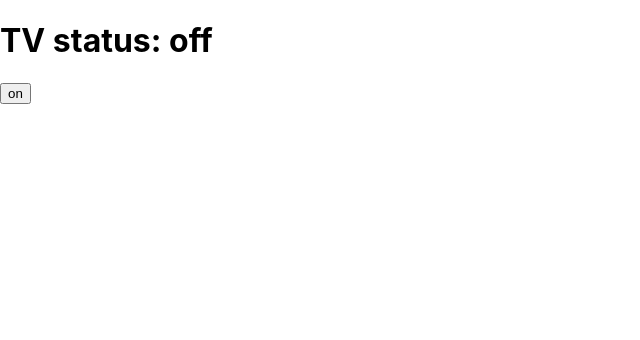
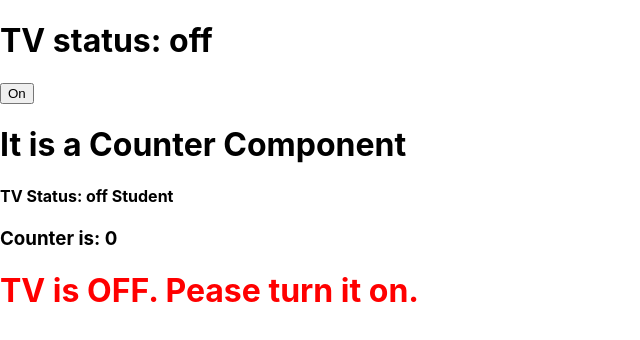
Before and after one commit to theirfanirfi/web_eng_summer, a React (Create React App) app in the folder frontend/: page / in a window 1280 px wide. Shown: the top 340 px of the page, without its empty margins (0-640 px from the left). Built offline with nearby package versions, Linux system fonts and the light colour scheme.

Commit message:
Class componet and Functional Component

```diff
--- a/frontend/src/App.js
+++ b/frontend/src/App.js
@@ -2,17 +2,30 @@ import React, {Component} from 'react';
 
 import logo from './logo.svg';
 import './App.css';
+
+import CounterComponent from './components/CounterComponent';
+
 class App extends Component {
 
-  state = {
+  constructor(props){
+    super(props);
+
+    this.state = {
     tvStatus: 'off',
   }
+
+  }
+
+
+
 
 componentDidMount(){
  // alert('this is Component did mount');
 }
 
-changeTvStatus = () => {
+
+
+changeTvStatus = (on_off) => {
   // if(this.state.tvStatus == 'off') {
   //   this.setState({
   //     tvStatus: 'on'
@@ -24,19 +37,31 @@ changeTvStatus = () => {
   // }
 
   this.setState({
-    tvStatus: this.state.tvStatus == 'off' ? 'on' : 'off'
+    tvStatus: on_off
   })
 }
 
+renderOffButton = () => {
+  return <button onClick={() => this.changeTvStatus('off')} >Off</button>
+}
+
+ renderOnButton = () => {
+  return <button onClick={() => this.changeTvStatus('on')} >On</button>
+}
+
   render(){
+    // this.setState({
+    //   tvStatus: 'on'
+    // })
     return (
       <div>
       <h1>TV status: {this.state.tvStatus}</h1>
-
-      <button onClick={this.changeTvStatus} >{
-        this.state.tvStatus == 'off' ? 'on' : 'off'
-      }</button>
-
+      {
+        this.state.tvStatus == 'off' ?
+        this.renderOnButton() :
+        this.renderOffButton()
+      }
+      <CounterComponent tvStatus={this.state.tvStatus} hardCodedValue='Student' />
       </div>
       )
   }
--- /dev/null
+++ b/frontend/src/components/CounterComponent.js
@@ -0,0 +1,24 @@
+import React, {useState} from 'react';
+
+
+const CounterComponent = (props) => {
+	let {tvStatus, hardCodedValue} = props;
+
+	const [counter, setCounter] = useState(0);
+
+	return (
+		<>
+		<h1>It is a Counter Component</h1>
+		<h4>TV Status: {tvStatus}  {hardCodedValue}</h4>
+
+		<h3>Counter is: {counter}</h3>
+		{tvStatus == 'on' ?
+
+		<button onClick={() => setCounter(counter+1)}>Increment counter</button>
+		:  <h1 style={{color: 'red'}}>TV is OFF. Pease turn it on.</h1>
+	}
+		</>
+		)
+}
+
+export default CounterComponent;
```
